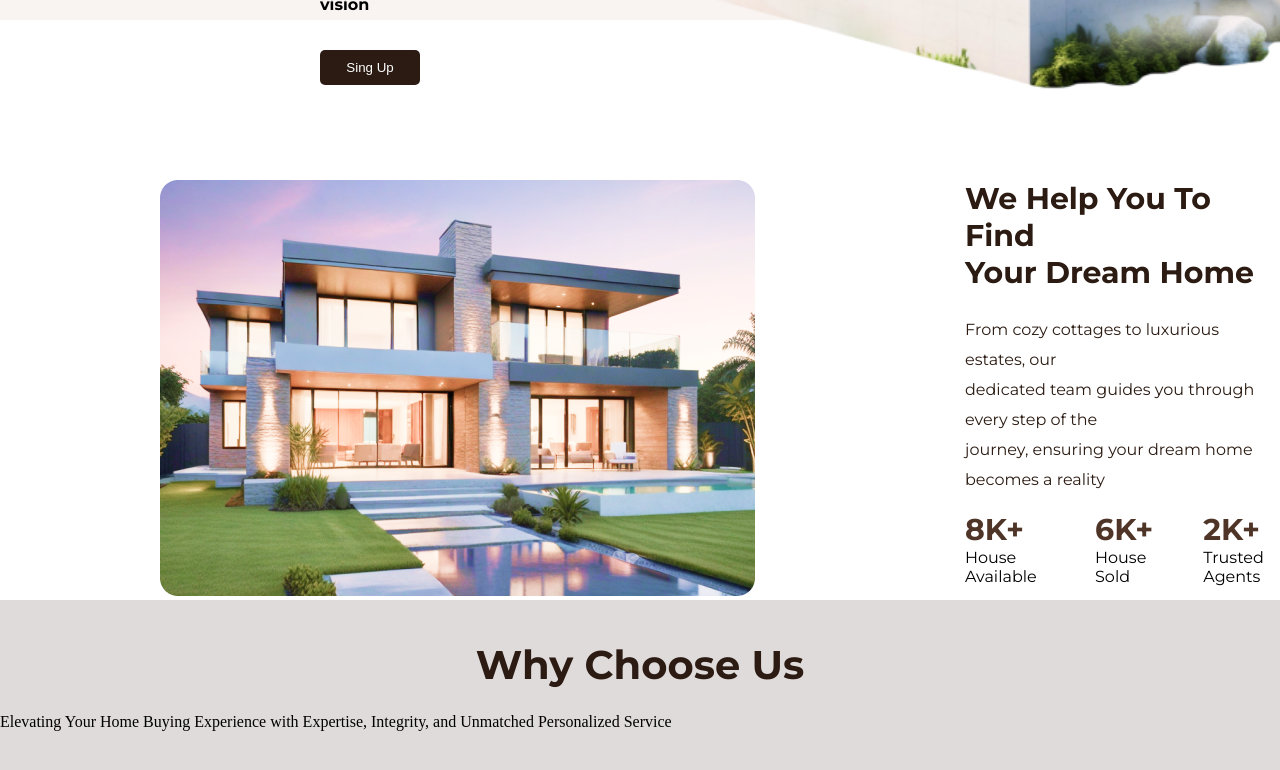
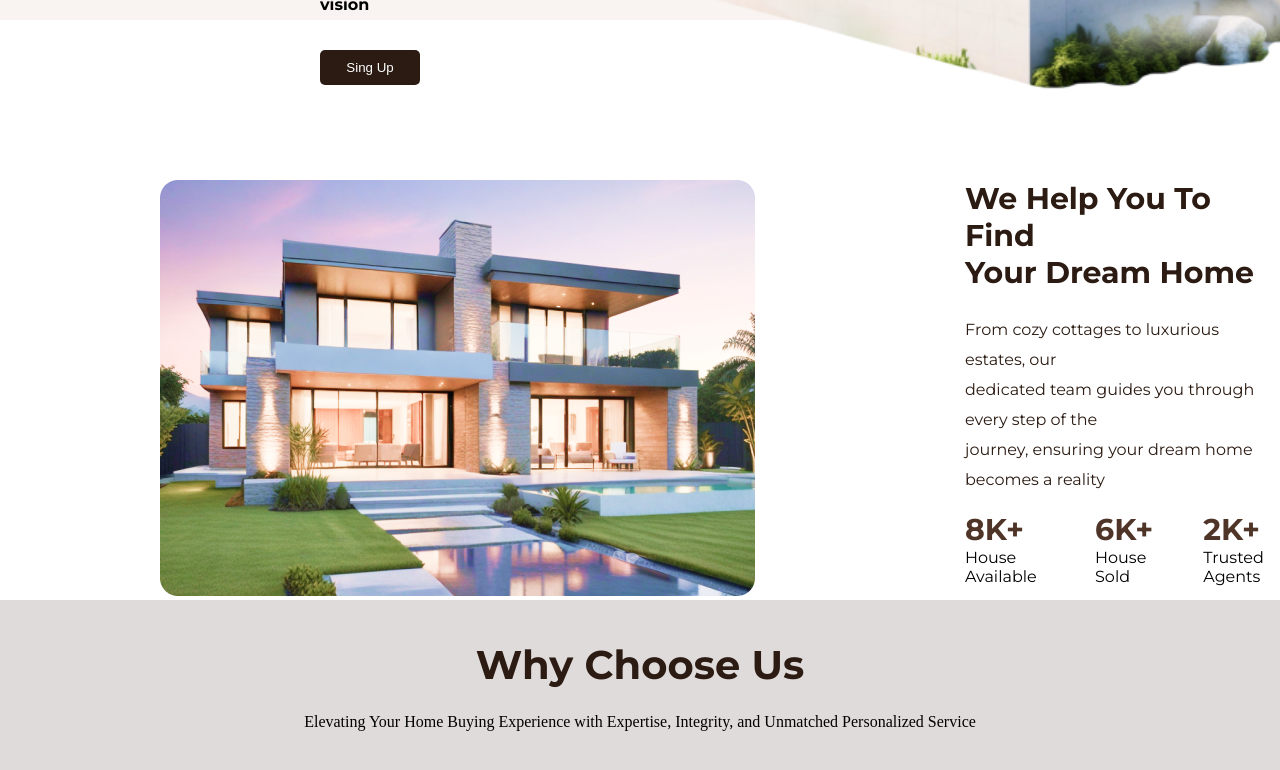
Before and after one commit to gabrieljcoutinho/Projeto-Dwello, a React (Create React App) app: page / in a window 1280 px wide. Shown: the part 584-1354 px from the top of the page. Built offline with nearby package versions, Linux system fonts and the light colour scheme.

Commit message:
centralizando

```diff
--- a/src/Css/WhyChoose.css
+++ b/src/Css/WhyChoose.css
@@ -8,3 +8,7 @@
     padding-top: 2.5rem;
     font-size: 40px;
 }
+
+.conteudoChoose {
+    text-align: center;
+}
```
